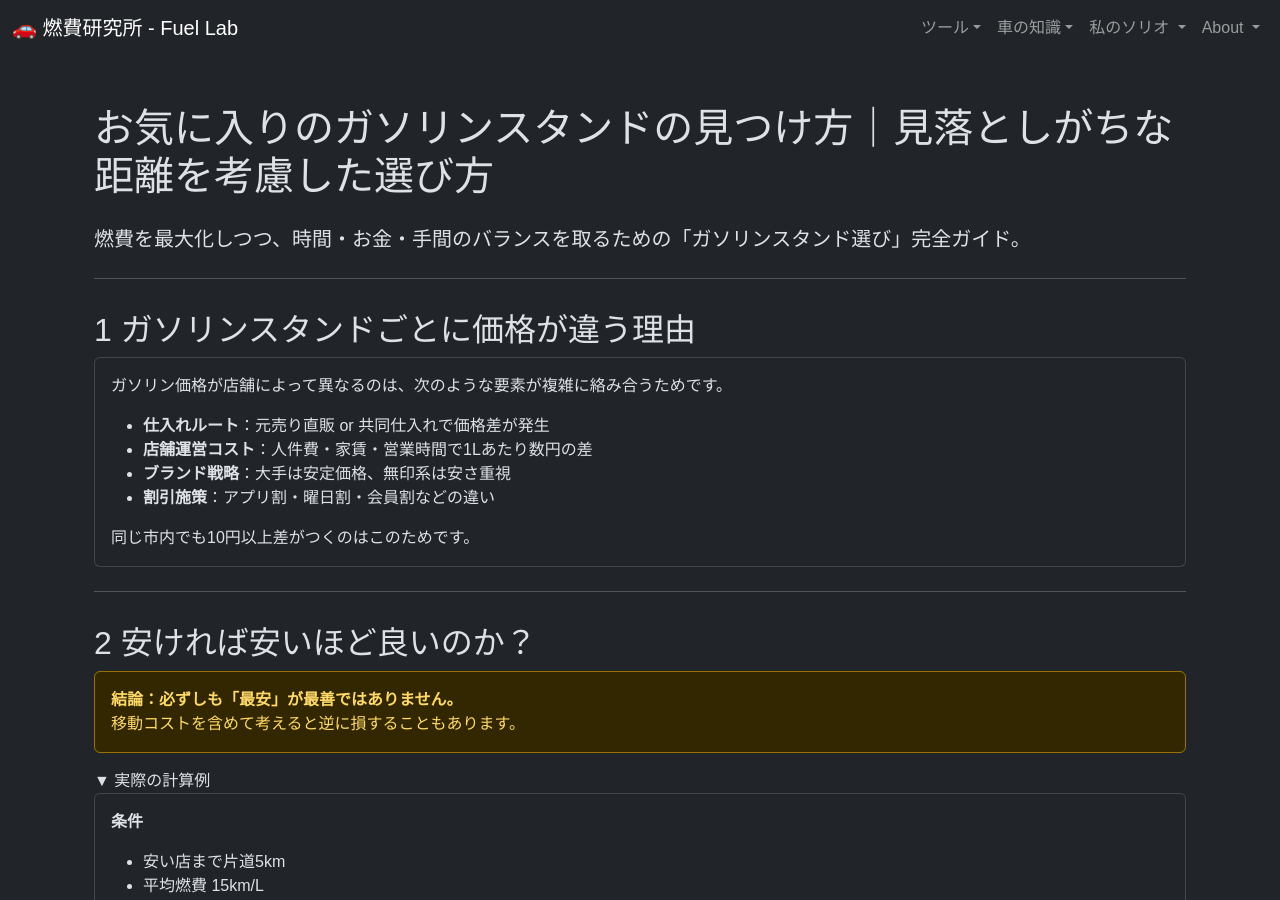
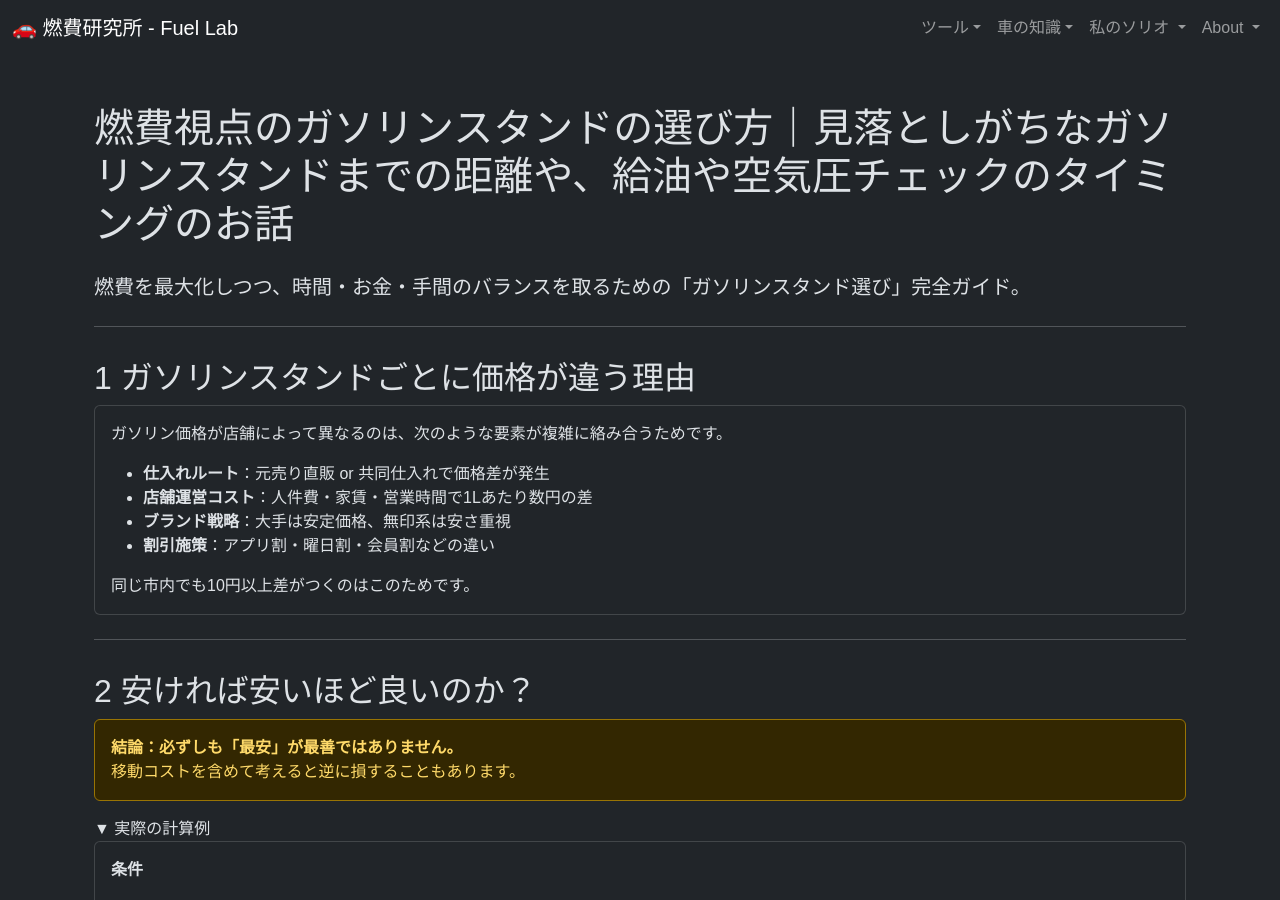
Before and after one commit to funyapar-org/fuel-lab, a Jekyll site: the page built from _knowledge/gas-station.md, in a window 1280 px wide and 900 px high. Built offline with Jekyll 4.4.1, drawn with Linux system fonts in a browser that asks for light colours.

Commit message:
gas station title

```diff
--- a/_knowledge/gas-station.md
+++ b/_knowledge/gas-station.md
@@ -1,7 +1,7 @@
 ---
 layout: default
-nav_title: お気に入りガソリンスタンドの見つけ方
-title: お気に入りのガソリンスタンドの見つけ方｜見落としがちな距離を考慮した選び方
+nav_title: 燃費視点のガソリンスタンドの選び方
+title: 燃費視点のガソリンスタンドの選び方｜見落としがちなガソリンスタンドまでの距離や、給油や空気圧チェックのタイミングのお話
 description: 燃費を最大化しつつ、時間・お金・手間のバランスを取るための「ガソリンスタンド選び」完全ガイド。
 ---
 
```
